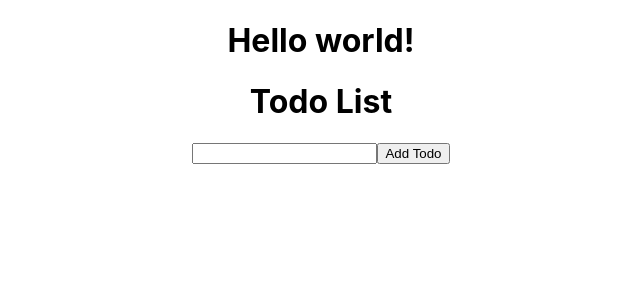
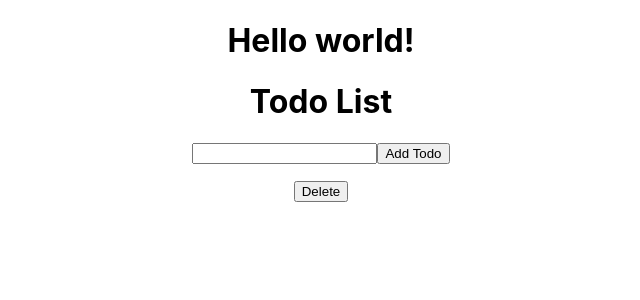
Before and after one commit to mrsatyam/react-todo-app, a React (Create React App) app: page / in a window 1280 px wide. Shown: the top 300 px of the page, without its empty margins (319-959 px from the left). Built offline with nearby package versions, Linux system fonts and the light colour scheme.

Commit message:
Added a delete button to delete single todo

```diff
--- a/src/component/Todo.js
+++ b/src/component/Todo.js
@@ -11,6 +11,12 @@ const Todo = () => {
     }
   };
 
+  const handleDeleteTodo = () => {
+      if (todo.length > 0) {
+        setTodo('');
+      }
+    };
+
   return (
     <div>
       <h1>Todo List</h1>
@@ -20,7 +26,7 @@ const Todo = () => {
         onChange={(e) => setInput(e.target.value)}
       />
       <button onClick={handleAddTodo}>Add Todo</button>
-          <div>{todo}</div>
+          <div><p>{todo}</p><button onClick={handleDeleteTodo}>Delete</button> </div>
     </div>
   );
 };
```
